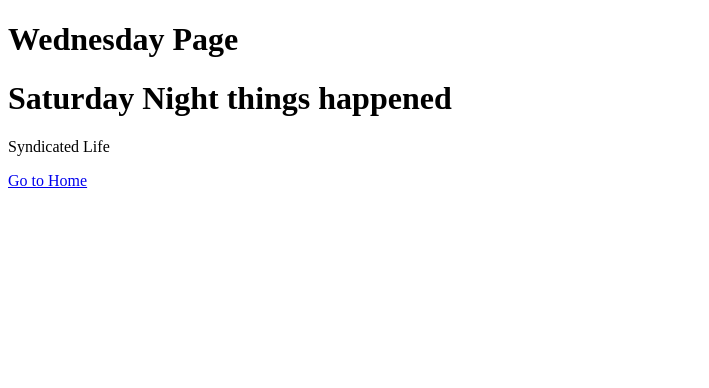
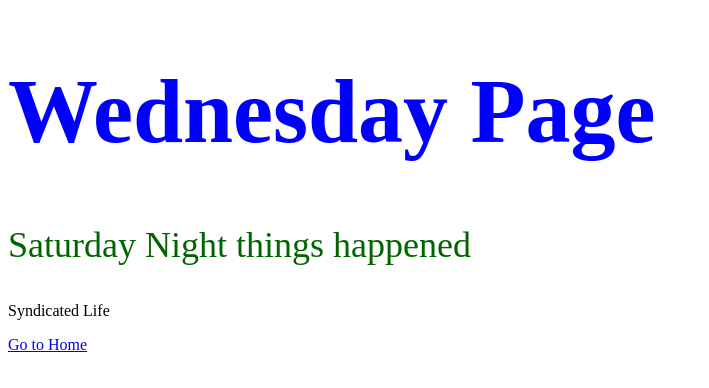
Before and after one commit to Obbshei/CS-160, a plain HTML site: page Wednesday/index.html in a window 1280 px wide. Shown: the whole page, without its empty margins (0-709 px from the left). Drawn offline with Linux system fonts and the light colour scheme.

Commit message:
Initial CSS stuff

```diff
--- a/Wednesday/index.html
+++ b/Wednesday/index.html
@@ -2,9 +2,11 @@
 <html>
 <head>
 <title>Wednesday</title>
+<link rel="stylesheet" type="text/css" href="styles.css">
 </head>
 <body>
 <h1>Wednesday Page</h1>
+<p style="font-size: 36px; color: darkgreen" Let me tell you what
 
 <h1>Saturday Night things happened</h1>
 <p>Syndicated Life</p>
--- /dev/null
+++ b/Wednesday/styles.css
@@ -0,0 +1,4 @@
+h1 {
+    font-size: 90px;
+    color: blue;
+  }
```
